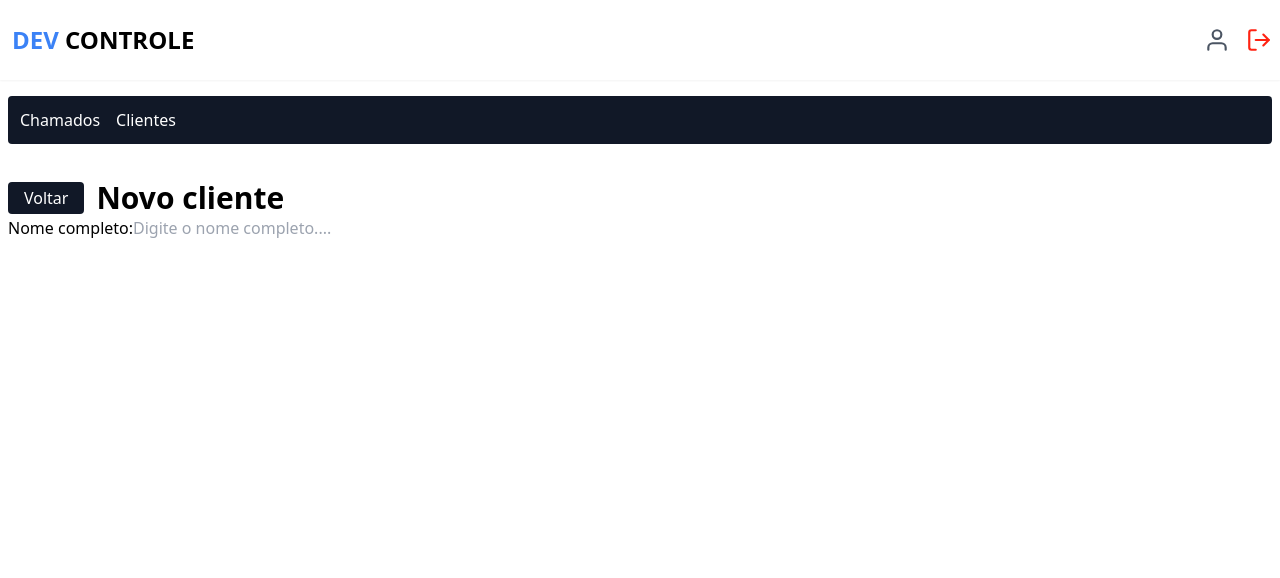
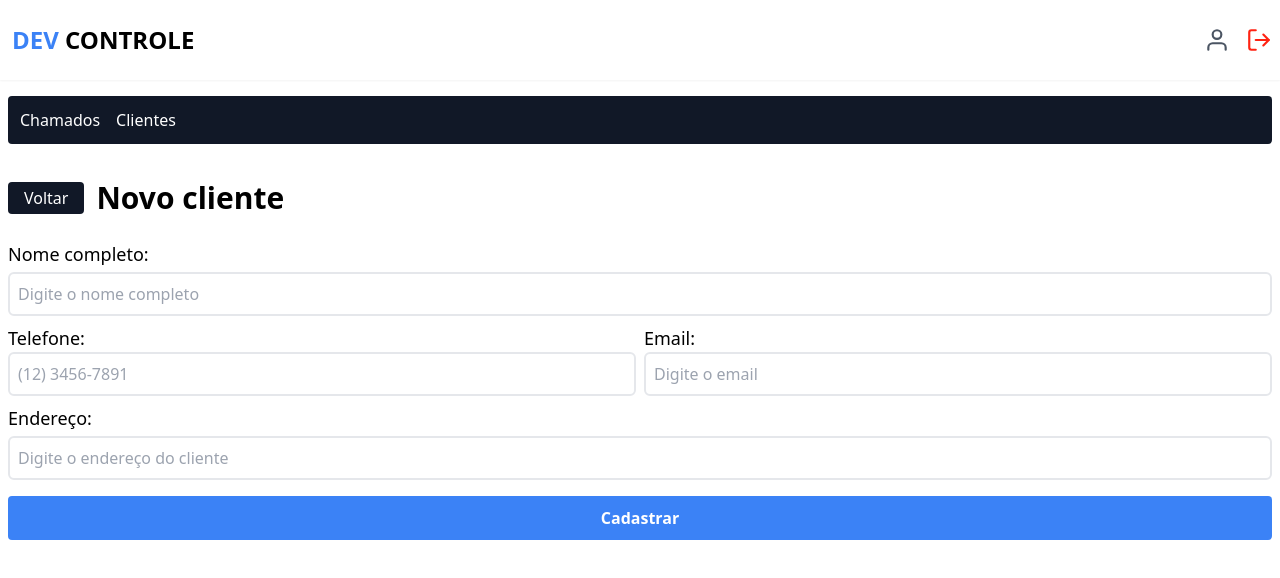
Before and after one commit to natanlimaz/devcontrole, a Next.js app: page /dashboard/customer/new in a window 1280 px wide. Shown: the top 578 px of the page. Built offline with nearby package versions, Linux system fonts and the light colour scheme; no server answers; sample sign-in values are in the browser's storage.

Commit message:
feat: Criando componente input para ser usado no formulário

```diff
--- a/src/app/dashboard/customer/components/form/index.tsx
+++ b/src/app/dashboard/customer/components/form/index.tsx
@@ -2,6 +2,7 @@
 import { useForm } from "react-hook-form";
 import { z } from "zod";
 import { zodResolver } from "@hookform/resolvers/zod";
+import { Input } from "@/components/input";
 
 const schema = z.object({
     name: z.string().min(1, "O campo nome é obrigatório"),
@@ -9,7 +10,7 @@
     phone: z.string().refine( (value) => {
         return /^(?:\(\d{2}\)\s?)?\d{9}$/.test(value) || /^\d{2}\s\d{9}$/.test(value) || /^\d{11}$/.test(value)
     }, {
-        message: "O numero de telefone deve estar no formato (DD) XXXXXXXXX"
+        message: "O numero de telefone deve estar no formato (dd) xxxxx-xxxx"
     }),
     address: z.string(),
 })
@@ -22,13 +23,60 @@
         resolver: zodResolver(schema)
     });
 
+    function handleRegisterCustomer(data: FormData) {
+        console.log(data);
+    }
+
     return (
-        <form>
-            <label htmlFor="">Nome completo:</label>
-            <input
+        <form className="flex flex-col mt-6" onSubmit={handleSubmit(handleRegisterCustomer)}>
+            <label className="mb-1 text-lg font-medium">Nome completo:</label>
+            <Input
                 type="text"
-                placeholder="Digite o nome completo...."
+                name="name"
+                placeholder="Digite o nome completo"
+                register={register}
+                error={errors.name?.message}
             />
+
+            <section className="flex flex-col gap-2 my-2 sm:flex-row">
+                <div className="flex-1">
+                    <label className="mb-1 text-lg font-medium">Telefone:</label>
+                    <Input
+                        type="string"
+                        name="phone"
+                        placeholder="(12) 3456-7891"
+                        register={register}
+                        error={errors.phone?.message}
+                    />
+                </div>
+
+                <div className="flex-1">
+                    <label className="mb-1 text-lg font-medium">Email:</label>
+                    <Input
+                        type="email"
+                        name="email"
+                        placeholder="Digite o email"
+                        register={register}
+                        error={errors.email?.message}
+                    />
+                </div>
+            </section>
+
+            <label className="mb-1 text-lg font-medium">Endereço:</label>
+            <Input
+                type="text"
+                name="address"
+                placeholder="Digite o endereço do cliente"
+                register={register}
+                error={errors.address?.message}
+            />
+
+            <button
+                className="bg-blue-500 my-4 px-2 h-11 rounded text-white font-bold"
+                type="submit"
+            >
+                Cadastrar
+            </button>
         </form>
     );
 }
--- /dev/null
+++ b/src/components/input/index.tsx
@@ -0,0 +1,29 @@
+"use client"
+import { useEffect, useState } from "react";
+import { RegisterOptions, UseFormRegister } from "react-hook-form";
+
+type InputProps = {
+    type: string;
+    placeholder: string;
+    name: string;
+    register: UseFormRegister<any>;
+    error?: string;
+    rules?: RegisterOptions;
+    mask?: (value: string) => string;
+}
+
+export function Input({ type, placeholder, name, register, error, rules }: InputProps) {
+    return(
+       <>
+            <input
+                className="w-full border-2 rounded-md h-11 px-2"
+                placeholder={placeholder}
+                type={type}
+                {...register(name, rules)}
+                id={name}
+
+            />
+            {error && <p className="text-red-500 my-1">{error}</p>}
+       </>
+    );
+}
```
